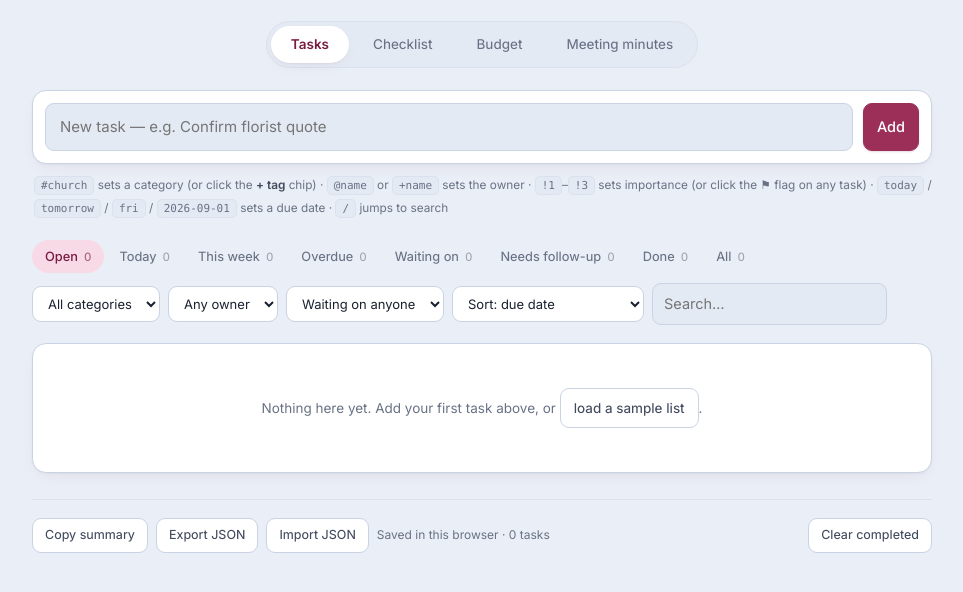
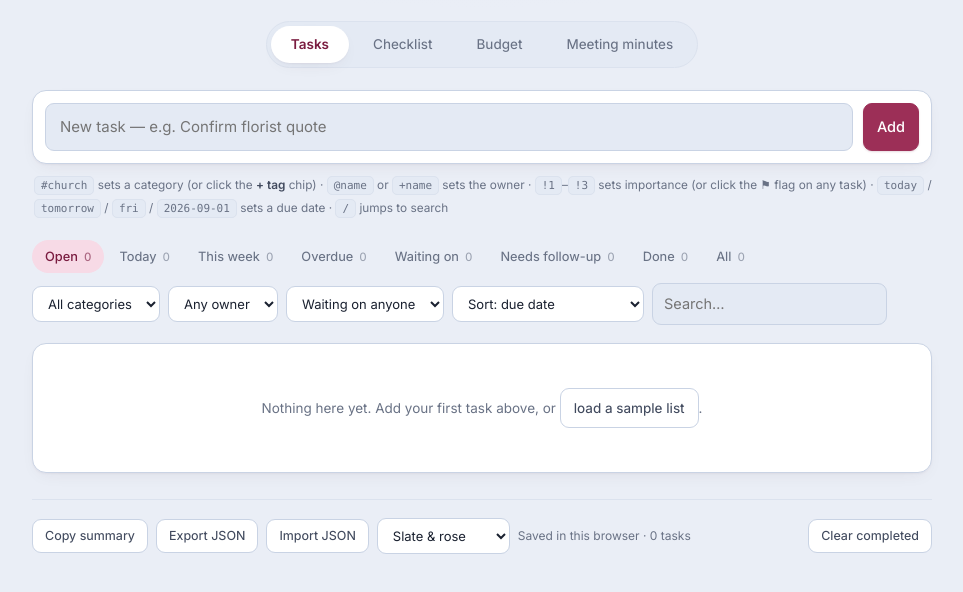
Before and after one commit to patricialoh93/worklist, a website: page index.html in a window 1280 px wide. Shown: the part 126-718 px from the top of the page, without its empty margins (158-1121 px from the left). Drawn offline with nearby package versions, Linux system fonts and the light colour scheme.

Commit message:
Add a colour theme picker with six palettes
Slate & rose, Blush & cream, Sage & linen, Navy & gold, Plum & mauve and
Terracotta. Each defines only the neutrals, accent and gold rule, in both
light and dark variants, so the semantic colours (due, blocked, done,
category tags) keep their meaning across themes. Choice persists and
follows the system light/dark setting.

Co-Authored-By: Claude Opus 5 <noreply@anthropic.com>

```diff
--- a/index.html
+++ b/index.html
@@ -462,6 +462,7 @@
     <button id="exportBtn">Export JSON</button>
     <button id="importBtn">Import JSON</button>
     <input type="file" id="file" accept="application/json" hidden>
+    <select id="paletteSel" title="Colour theme"></select>
     <span class="saved" id="savedNote"></span>
     <span class="spacer"></span>
     <button id="clearDone">Clear completed</button>
@@ -588,10 +589,11 @@ function load(){
       if(!raw.budget || !Array.isArray(raw.budget.items)) raw.budget = newBudget();
       if(typeof raw.weddingDate !== "string") raw.weddingDate = "";
       if(!Array.isArray(raw.collapsed)) raw.collapsed = [];
+      if(typeof raw.palette !== "string") raw.palette = "slate";
       return raw;
     }
   }catch(e){}
-  return {tasks:[], minutes:[], budget:newBudget(), weddingDate:'', collapsed:[]};
+  return {tasks:[], minutes:[], budget:newBudget(), weddingDate:'', collapsed:[], palette:'slate'};
 }
 // Never let a storage failure break the UI — keep working in memory and say so loudly.
 let storageOK = true;
@@ -1454,6 +1456,55 @@ function seed(){
   save(); render();
 }
 
+/* ================= palettes ================= */
+// Only the neutrals, the accent and the gold rule change per palette — the semantic
+// colours (due, blocked, done, category tags) stay put so meaning never shifts.
+const PALETTES = {
+  slate: {name:'Slate & rose',
+    light:{bg:'#eaeef6','bg-tint':'#dde4f0',panel:'#ffffff','panel-2':'#e4eaf4',line:'#c9d3e4','line-soft':'#dbe2ee',text:'#1a2130','text-soft':'#414a5e',muted:'#697285',accent:'#9c2f57','accent-deep':'#7a1c40','accent-soft':'#f7dae6',gold:'#b8892f'},
+    dark:{bg:'#141821','bg-tint':'#1c2230',panel:'#1e242f','panel-2':'#262e3c',line:'#3a4557','line-soft':'#2f3948',text:'#eef1f7','text-soft':'#c2c9d6',muted:'#95a0b2',accent:'#e88aa8','accent-deep':'#f4a5be','accent-soft':'#3a2531',gold:'#cfa963'}},
+  blush: {name:'Blush & cream',
+    light:{bg:'#fbf3ef','bg-tint':'#f6e5de',panel:'#ffffff','panel-2':'#f8ebe6',line:'#e8d2ca','line-soft':'#f2e2dc',text:'#372629','text-soft':'#5f4a4e',muted:'#8d7579',accent:'#b3486b','accent-deep':'#8e3253','accent-soft':'#fadde7',gold:'#c39b52'},
+    dark:{bg:'#191216','bg-tint':'#22181d',panel:'#241a1f','panel-2':'#2e2229',line:'#42303a','line-soft':'#35262d',text:'#f5e8ec','text-soft':'#d3bcc3',muted:'#a88f97',accent:'#e894ae','accent-deep':'#f2acc2','accent-soft':'#3a2530',gold:'#cfa963'}},
+  sage: {name:'Sage & linen',
+    light:{bg:'#eef2ea','bg-tint':'#e0e8da',panel:'#ffffff','panel-2':'#e8eee3',line:'#cdd8c4','line-soft':'#dde5d6',text:'#212b24','text-soft':'#44523f',muted:'#6f7d69',accent:'#4a7c59','accent-deep':'#365f42','accent-soft':'#dceade',gold:'#a8913f'},
+    dark:{bg:'#131711','bg-tint':'#1a2018',panel:'#1c221a','panel-2':'#242c22',line:'#374332','line-soft':'#2c3529',text:'#eaf1e7','text-soft':'#c2cebd',muted:'#95a48f',accent:'#7fc08f','accent-deep':'#9ad3a8','accent-soft':'#25352a',gold:'#c2ab5e'}},
+  navy: {name:'Navy & gold',
+    light:{bg:'#edf1f7','bg-tint':'#dce4f0',panel:'#ffffff','panel-2':'#e5ebf5',line:'#c6d1e4','line-soft':'#d9e1ee',text:'#131f36','text-soft':'#3a4761',muted:'#66738c',accent:'#1e3a6b','accent-deep':'#122a54','accent-soft':'#dbe4f5',gold:'#b8892f'},
+    dark:{bg:'#0f1420','bg-tint':'#161d2c',panel:'#182031','panel-2':'#20293c',line:'#334159','line-soft':'#28334a',text:'#e9eef8','text-soft':'#bcc7db',muted:'#8b99b3',accent:'#8fb0e8','accent-deep':'#adc6f2','accent-soft':'#1e2b45',gold:'#d0aa5f'}},
+  plum: {name:'Plum & mauve',
+    light:{bg:'#f3eef6','bg-tint':'#e7dcee',panel:'#ffffff','panel-2':'#ece4f1',line:'#d8c9e0','line-soft':'#e5daeb',text:'#281f31','text-soft':'#4d3f5c',muted:'#7a6b88',accent:'#6b3f8c','accent-deep':'#512c6d','accent-soft':'#ebdff3',gold:'#b8892f'},
+    dark:{bg:'#161120','bg-tint':'#1e172b',panel:'#201a2c','panel-2':'#292137',line:'#3f3350','line-soft':'#332941',text:'#f0e9f6','text-soft':'#cabfd6',muted:'#9d90ab',accent:'#bb92dd','accent-deep':'#cfaeea','accent-soft':'#2c2139',gold:'#cfa963'}},
+  clay: {name:'Terracotta',
+    light:{bg:'#fbf2eb','bg-tint':'#f4e2d3',panel:'#ffffff','panel-2':'#f7e9df',line:'#e7d0bd','line-soft':'#f0e0d3',text:'#33261d','text-soft':'#5c4838',muted:'#8a7361',accent:'#b0533a','accent-deep':'#8c3c26','accent-soft':'#f8e0d5',gold:'#bd8f3c'},
+    dark:{bg:'#1a1310','bg-tint':'#231a15',panel:'#241b16','panel-2':'#2e231c',line:'#443328','line-soft':'#372a21',text:'#f5eae2','text-soft':'#d5c1b2',muted:'#a68e7c',accent:'#e79273','accent-deep':'#f0ac91','accent-soft':'#3a2620',gold:'#cfa963'}}
+};
+
+const palSel = document.getElementById('paletteSel');
+palSel.innerHTML = Object.keys(PALETTES)
+  .map(k => '<option value="' + k + '">' + PALETTES[k].name + '</option>').join('');
+palSel.addEventListener('change', e => {
+  state.palette = e.target.value;
+  save();
+  applyPalette();
+});
+
+function applyPalette(){
+  const p = PALETTES[state.palette] || PALETTES.slate;
+  const dark = window.matchMedia && window.matchMedia('(prefers-color-scheme: dark)').matches;
+  const vars = dark ? p.dark : p.light;
+  const root = document.documentElement;
+  Object.keys(vars).forEach(k => root.style.setProperty('--' + k, vars[k]));
+  if(palSel.value !== state.palette) palSel.value = state.palette;
+}
+
+if(window.matchMedia){
+  const mq = window.matchMedia('(prefers-color-scheme: dark)');
+  const relisten = () => applyPalette();
+  if(mq.addEventListener) mq.addEventListener('change', relisten);
+  else if(mq.addListener) mq.addListener(relisten);
+}
+
 /* ================= checklist timeline ================= */
 // Sections run from earliest planning to after the day, measured backwards from the wedding
 // date. maxDays is the upper bound of "days before the wedding" for that bucket.
@@ -1960,6 +2011,7 @@ document.querySelector('.tabs').addEventListener('click', e => {
   }
 })();
 
+applyPalette();
 render();
 </script>
 </body>
```
